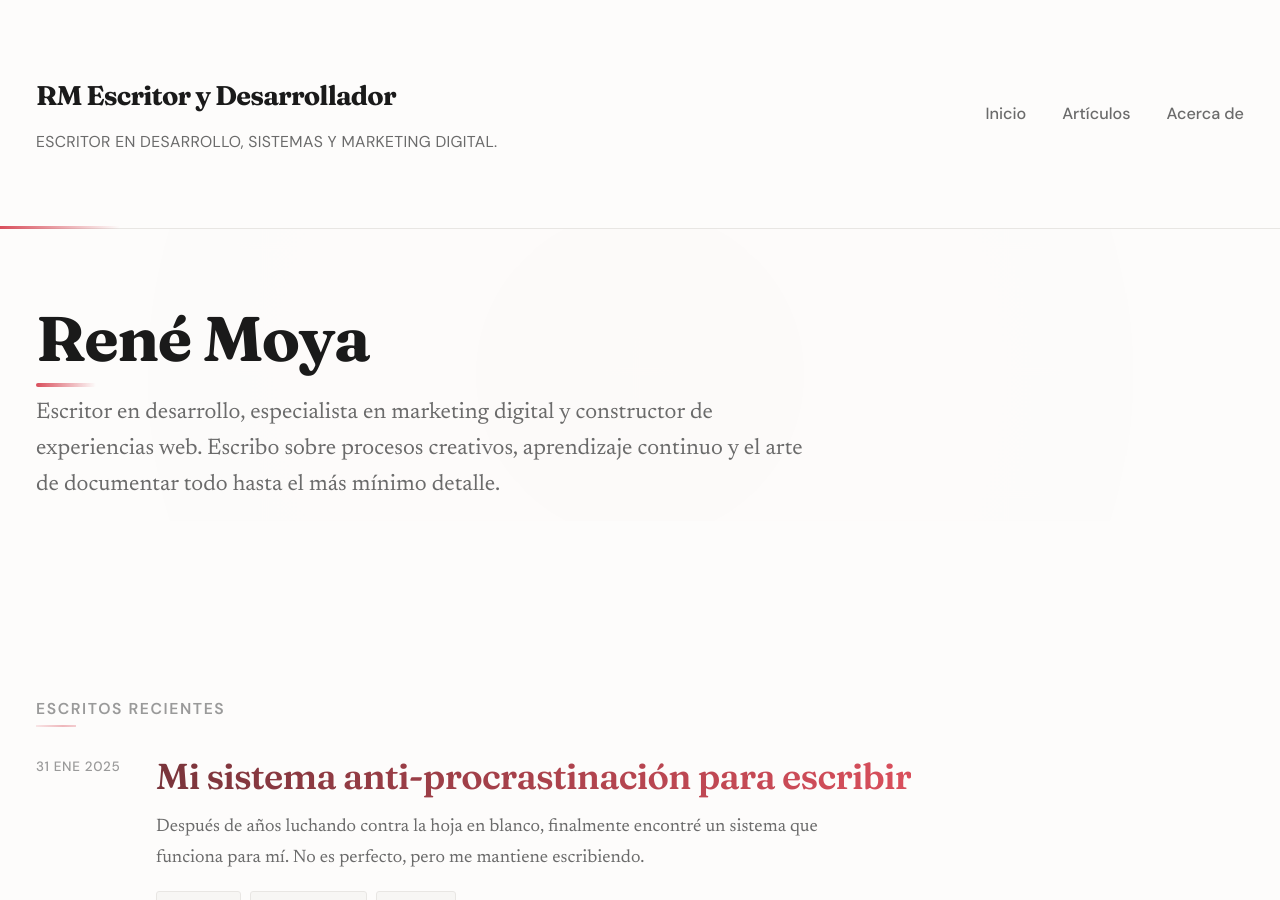
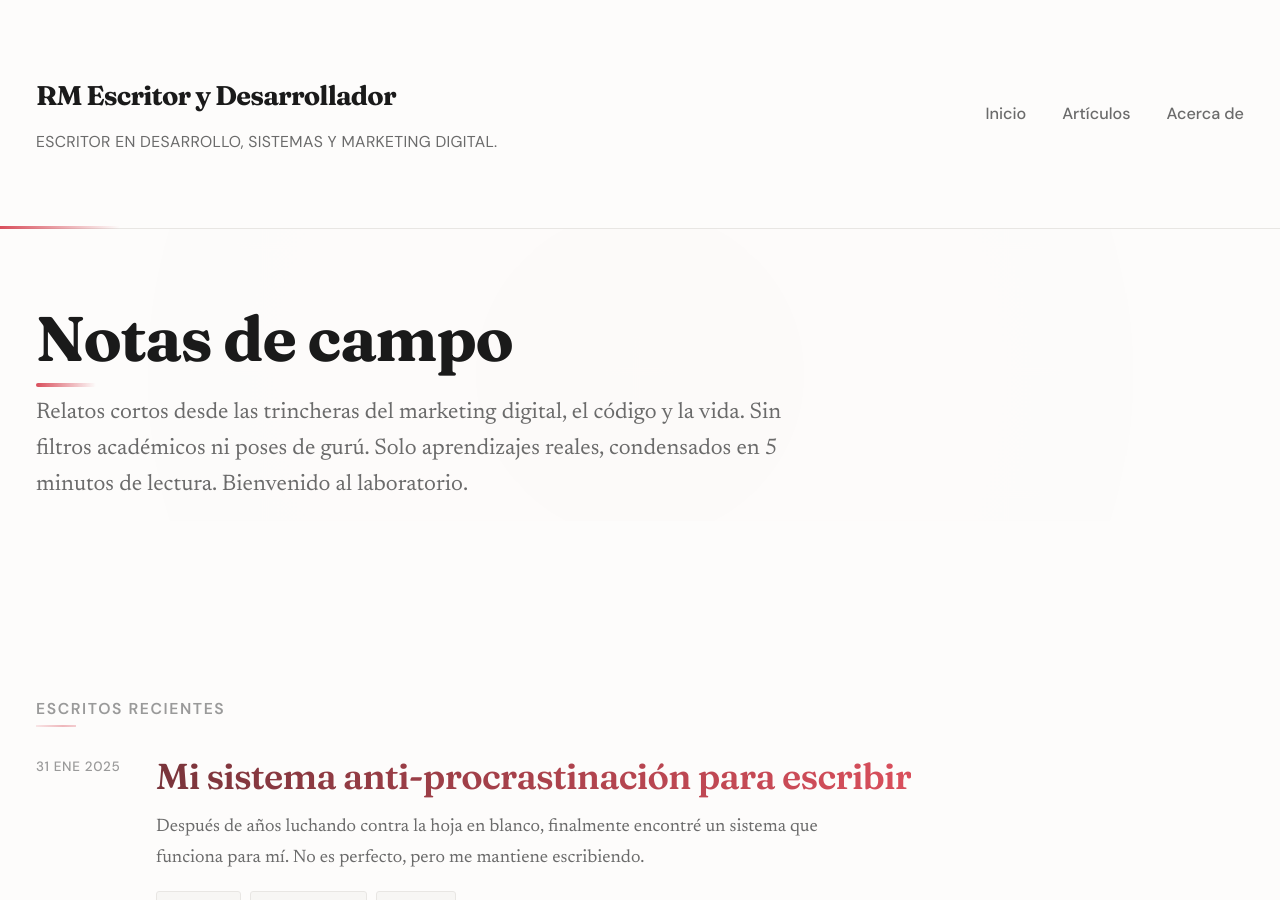
Before and after one commit to renedev0284-creator/renedev0284-creator.github.io, a Jekyll site: the page built from index.html, in a window 1280 px wide and 900 px high. Built offline with Jekyll 4.4.1, drawn with Linux system fonts in a browser that asks for light colours.

Commit message:
Feat hero y descripción mejorados

```diff
--- a/index.html
+++ b/index.html
@@ -5,10 +5,10 @@ title: Inicio
 
 <div class="home">
   <section class="intro">
-    <h1>René Moya</h1>
+    <h1>Notas de campo</h1>
     <p class="lead">
-      Escritor en desarrollo, especialista en marketing digital y constructor de experiencias web.
-      Escribo sobre procesos creativos, aprendizaje continuo y el arte de documentar todo hasta el más mínimo detalle.
+      Relatos cortos desde las trincheras del marketing digital, el código y la vida.
+      Sin filtros académicos ni poses de gurú. Solo aprendizajes reales, condensados en 5 minutos de lectura. Bienvenido al laboratorio.
     </p>
   </section>
 
```
